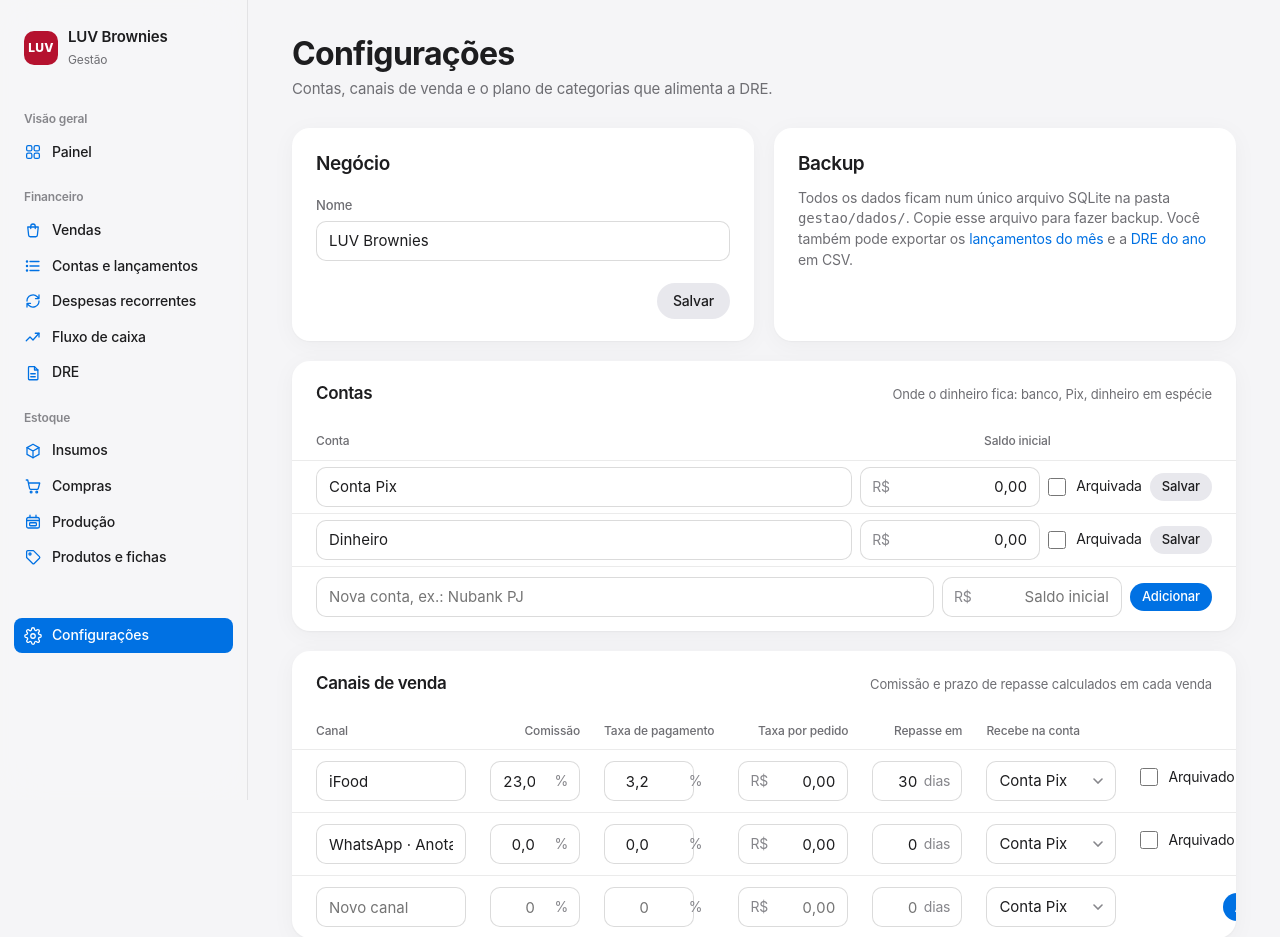
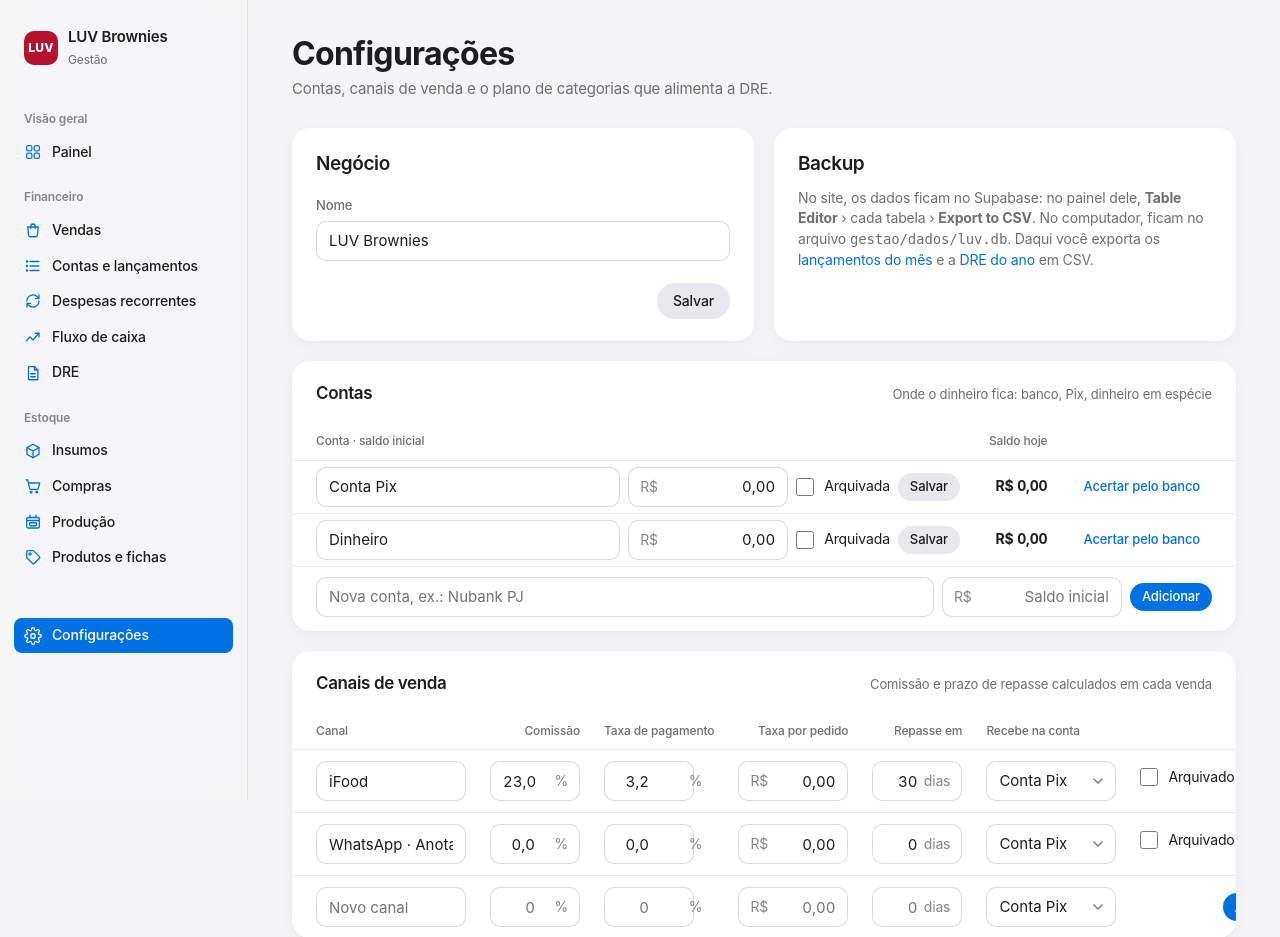
Before and after one commit to Yukiloko/useecc, a Flask app: page /configuracoes/ in a window 1280 px wide. Shown: the top 937 px of the page. Run offline with Flask 3, Linux system fonts and the light colour scheme; data comes from the database, SQL or seed files in the repository; data that the repository does not hold is empty; some libraries are stand-ins or nearby versions.

Commit message:
Gestão LUV: lançamento parcelado e acerto de saldo pelo extrato
- Novo lançamento pode ser parcelado: valor total, número de parcelas e
  vencimento da 1ª; cria uma conta a pagar por mês
- Configurações › Contas: mostra o saldo de hoje e "Acertar pelo banco",
  que recalcula o saldo inicial para bater com o extrato
- Texto de backup atualizado para o Supabase

Co-Authored-By: Claude Opus 5.5 <noreply@anthropic.com>
Claude-Session: https://claude.ai/code/session_015RsHguTXAzJf2uHJtJa7Gp

```diff
--- a/gestao/luv/routes/config.py
+++ b/gestao/luv/routes/config.py
@@ -1,6 +1,7 @@
 from flask import Blueprint, redirect, render_template, request, url_for
 
 from ..db import get_db, set_config
+from ..fmt import brl, hoje
 from ..services import financeiro as sf
 from ._util import ErroFormulario, campo, dinheiro, erro, inteiro, numero, ok
 
@@ -10,7 +11,9 @@ bp = Blueprint("config", __name__, url_prefix="/configuracoes")
 @bp.route("/")
 def index():
     conn = get_db()
-    contas = conn.execute("SELECT * FROM contas ORDER BY ativa DESC, id").fetchall()
+    hoje_iso = hoje().isoformat()
+    contas = [{**dict(c), "saldo": sf.saldo_em(conn, hoje_iso, c["id"])}
+              for c in conn.execute("SELECT * FROM contas ORDER BY ativa DESC, id")]
     canais = conn.execute(
         "SELECT c.*, ct.nome AS conta FROM canais c LEFT JOIN contas ct ON ct.id = c.conta_id ORDER BY c.ativo DESC, c.id"
     ).fetchall()
@@ -49,6 +52,20 @@ def conta_salvar():
             conn.execute("INSERT INTO contas (nome, saldo_inicial) VALUES (?, ?)", (nome, saldo))
         conn.commit()
         ok("Conta salva.")
+    except ErroFormulario as e:
+        erro(e)
+    return redirect(url_for("config.index") + "#contas")
+
+
+@bp.route("/contas/<int:cid>/acertar", methods=["POST"])
+def conta_acertar(cid):
+    """Recalcula o saldo inicial para o saldo de hoje bater com o extrato do banco."""
+    conn = get_db()
+    try:
+        real = dinheiro("saldo_real", obrigatorio=True)
+        novo = sf.acertar_saldo(conn, cid, real)
+        conn.commit()
+        ok(f"Pronto: o saldo de hoje agora é {brl(real)} (saldo inicial ajustado para {brl(novo)}).")
     except ErroFormulario as e:
         erro(e)
     return redirect(url_for("config.index") + "#contas")
--- a/gestao/luv/services/financeiro.py
+++ b/gestao/luv/services/financeiro.py
@@ -92,6 +92,54 @@ def salvar_lancamento(conn, dados, lancamento_id=None):
         campos,
     )
     return cur.lastrowid
+
+
+def somar_meses(iso, n):
+    """Mesmo dia n meses depois; no fim do mês, cai no último dia (31/01 + 1 = 28/02)."""
+    d = date.fromisoformat(iso)
+    total = d.year * 12 + d.month - 1 + n
+    ano, mes = total // 12, total % 12 + 1
+    return date(ano, mes, min(d.day, calendar.monthrange(ano, mes)[1])).isoformat()
+
+
+def dividir(total, n):
+    """Divide centavos em n partes; a sobra vai para as primeiras (100 / 3 = 34, 33, 33)."""
+    base, sobra = divmod(total, n)
+    return [base + (1 if i < sobra else 0) for i in range(n)]
+
+
+def salvar_parcelado(conn, dados, parcelas):
+    """Cria uma conta por parcela, todas pendentes, mês a mês a partir do vencimento informado.
+
+    `dados["valor"]` é o valor total. A competência é a mesma em todas (a data da compra).
+    """
+    if not 2 <= parcelas <= 60:
+        raise ValueError("Informe de 2 a 60 parcelas.")
+    if dados["valor"] is None or dados["valor"] < parcelas:
+        raise ValueError("Informe o valor total da compra.")
+    ids = []
+    for i, valor in enumerate(dividir(dados["valor"], parcelas)):
+        ids.append(salvar_lancamento(conn, {
+            **dados,
+            "descricao": f"{dados['descricao']} · parcela {i + 1}/{parcelas}",
+            "valor": valor,
+            "vencimento": somar_meses(dados["vencimento"], i),
+            "pagamento": None,
+        }))
+    return ids
+
+
+def acertar_saldo(conn, conta_id, saldo_real, data_iso=None):
+    """Define o saldo inicial da conta para que o saldo do dia bata com o do banco.
+
+    saldo inicial = saldo real − (tudo que entrou − tudo que saiu, pago até a data).
+    """
+    data_iso = data_iso or hoje().isoformat()
+    atual = saldo_em(conn, data_iso, conta_id)
+    inicial = conn.execute("SELECT saldo_inicial FROM contas WHERE id = ?", (conta_id,)).fetchone()[0]
+    novo = saldo_real - (atual - inicial)
+    conn.execute("UPDATE contas SET saldo_inicial = ? WHERE id = ?", (novo, conta_id))
+    return novo
 
 
 # ---------------------------------------------------------------- pago do bolso
--- a/gestao/luv/templates/config.html
+++ b/gestao/luv/templates/config.html
@@ -1,6 +1,22 @@
 {% extends "base.html" %}
 {% from "_macros.html" import dinheiro %}
-{% block titulo %}Configurações{% endblock %}
+{% block titulo %}Configurações<dialog id="dlg-acertar">
+  <form method="post" class="form">
+    <div>
+      <h2 data-campo="nome">Acertar pelo banco</h2>
+      <p class="sub">Hoje a ferramenta mostra <b data-campo="atual"></b>. Informe quanto o banco mostra agora e o saldo inicial é recalculado para os dois baterem.</p>
+    </div>
+    <label class="campo"><span>Saldo no banco hoje</span>
+      <div class="prefixo"><i>R$</i><input name="saldo_real" class="dinheiro" inputmode="decimal" placeholder="0,00" required></div>
+      <span class="dica">Lance antes tudo o que já aconteceu e que você quer registrar (equipamentos, compras, vendas, aportes).</span>
+    </label>
+    <div class="rodape-form">
+      <button type="button" class="btn sec" data-fechar>Cancelar</button>
+      <button class="btn">Acertar</button>
+    </div>
+  </form>
+</dialog>
+{% endblock %}
 {% block conteudo %}
 <header class="cabecalho">
   <div>
@@ -17,25 +33,30 @@
   </form>
   <div class="card">
     <h2 style="margin-bottom:10px">Backup</h2>
-    <p class="muted" style="font-size:14px">Todos os dados ficam num único arquivo SQLite na pasta <code>gestao/dados/</code>. Copie esse arquivo para fazer backup. Você também pode exportar os <a href="{{ url_for('financeiro.lancamentos_csv') }}">lançamentos do mês</a> e a <a href="{{ url_for('financeiro.dre_csv') }}">DRE do ano</a> em CSV.</p>
+    <p class="muted" style="font-size:14px">No site, os dados ficam no Supabase: no painel dele, <b>Table Editor</b> › cada tabela › <b>Export to CSV</b>. No computador, ficam no arquivo <code>gestao/dados/luv.db</code>. Daqui você exporta os <a href="{{ url_for('financeiro.lancamentos_csv') }}">lançamentos do mês</a> e a <a href="{{ url_for('financeiro.dre_csv') }}">DRE do ano</a> em CSV.</p>
   </div>
 </div>
 
 <div class="card flush mt" id="contas">
   <div class="card-tit"><h2>Contas</h2><span class="muted">Onde o dinheiro fica: banco, Pix, dinheiro em espécie</span></div>
   <table>
-    <thead><tr><th>Conta</th><th class="num">Saldo inicial</th><th></th></tr></thead>
+    <thead><tr><th>Conta · saldo inicial</th><th class="num">Saldo hoje</th><th></th></tr></thead>
     <tbody>
     {% for c in contas %}
       <tr>
-        <td colspan="3" style="padding-top:6px;padding-bottom:6px">
-          <form method="post" action="{{ url_for('config.conta_salvar') }}" class="item-linha" style="grid-template-columns:minmax(0,2fr) 180px auto auto">
+        <td style="padding-top:6px;padding-bottom:6px">
+          <form method="post" action="{{ url_for('config.conta_salvar') }}" class="item-linha" style="grid-template-columns:minmax(0,2fr) 160px auto auto">
             <input type="hidden" name="id" value="{{ c.id }}">
             <input name="nome" value="{{ c.nome }}" aria-label="Nome">
             <div class="prefixo"><i>R$</i><input name="saldo_inicial" class="dinheiro" value="{{ (c.saldo_inicial / 100)|num(2) }}" aria-label="Saldo inicial"></div>
             <label class="check"><input type="checkbox" name="inativa" value="1" {{ 'checked' if not c.ativa }}> Arquivada</label>
             <button class="btn sec pq">Salvar</button>
           </form>
+        </td>
+        <td class="num"><b class="{{ 'neg' if c.saldo < 0 }}">{{ c.saldo|brl }}</b></td>
+        <td class="acoes-linha">
+          <button class="btn ghost pq" data-abrir="dlg-acertar" data-acao="{{ url_for('config.conta_acertar', cid=c.id) }}"
+            data-set-nome="{{ c.nome }}" data-set-atual="{{ c.saldo|brl }}">Acertar pelo banco</button>
         </td>
       </tr>
     {% endfor %}
@@ -123,4 +144,20 @@
     {% endfor %}
   </div>
 </div>
+<dialog id="dlg-acertar">
+  <form method="post" class="form">
+    <div>
+      <h2 data-campo="nome">Acertar pelo banco</h2>
+      <p class="sub">Hoje a ferramenta mostra <b data-campo="atual"></b>. Informe quanto o banco mostra agora e o saldo inicial é recalculado para os dois baterem.</p>
+    </div>
+    <label class="campo"><span>Saldo no banco hoje</span>
+      <div class="prefixo"><i>R$</i><input name="saldo_real" class="dinheiro" inputmode="decimal" placeholder="0,00" required></div>
+      <span class="dica">Lance antes tudo o que já aconteceu e que você quer registrar (equipamentos, compras, vendas, aportes).</span>
+    </label>
+    <div class="rodape-form">
+      <button type="button" class="btn sec" data-fechar>Cancelar</button>
+      <button class="btn">Acertar</button>
+    </div>
+  </form>
+</dialog>
 {% endblock %}
```
Also changed, not shown: gestao/luv/routes/financeiro.py (+8 -0 lines), gestao/luv/templates/financeiro/lancamento_form.html (+52 -3 lines), gestao/tests/test_nucleo.py (+49 -0 lines).
